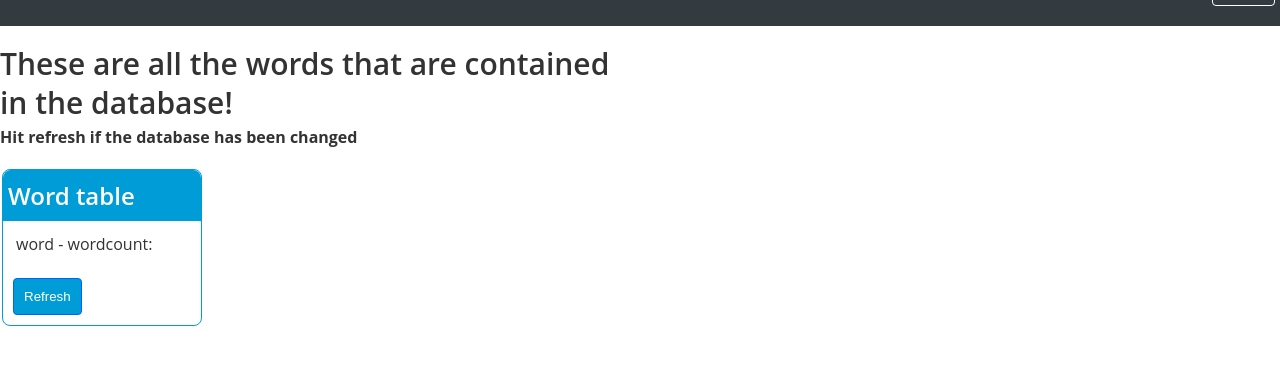
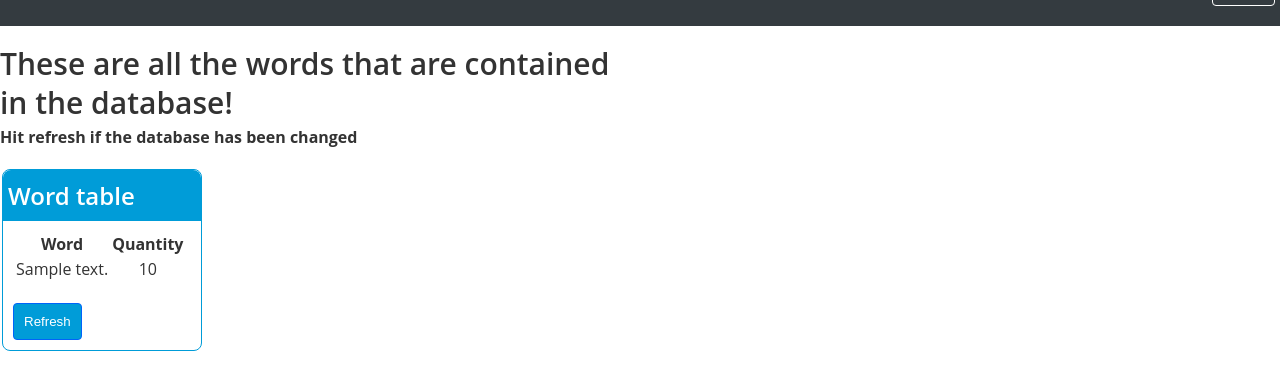
Before and after one commit to dsebok/word-saver, a Flask app: page /word-table in a window 1280 px wide. Shown: the part 51-441 px from the top of the page. Run offline with Flask 2, Linux system fonts and the light colour scheme; the visitor is signed in with stand-in values (Sample User, id 1); tables that the repository leaves empty or names only in its code hold one stand-in row (values such as "Sample post").

Commit message:
Connect word-table controller to logic and database

```diff
--- a/app.py
+++ b/app.py
@@ -44,12 +44,10 @@ def countWord():
 
 @app.route("/word-table")
 def wordTablePage():
-    return authorizedAccess('word-table.html')
-
-
-@app.route("/rest-api/dump-words")
-def dumpWords():
-    return authorizedRedirect("/word-table")
+    if 'loggedin' in session:
+        wordtable = getWordTable()
+        return render_template('word-table.html', wordtable=wordtable)
+    return redirect("/")
 
 
 @app.route("/rest-api/authenticate", methods=["POST"])
@@ -81,13 +79,6 @@ def authorizedAccess(target):
     return redirect("/")
 
 
-def authorizedRedirect(target):
-    if 'loggedin' in session:
-        # do stuff
-        return redirect(target)
-    return redirect("/")
-
-
 def authorizedAccess(target):
     if 'loggedin' in session:
         return render_template(
@@ -106,7 +97,9 @@ def findMatchingCredentials(email, password):
 
 def getWordCount(word):
     cursor = mysql.connect().cursor()
-    cursor.execute("SELECT quantity FROM word WHERE word=%s", (word))
+    cursor.execute(
+        "SELECT quantity FROM word WHERE content=%s",
+        (word))
     quantity = cursor.fetchone()
     if quantity:
         return quantity[0]
@@ -114,5 +107,11 @@ def getWordCount(word):
         return 0
 
 
+def getWordTable():
+    cursor = mysql.connect().cursor()
+    cursor.execute("SELECT content, quantity FROM word")
+    return cursor.fetchall()
+
+
 if __name__ == "__main__":
     app.run(debug=True)
--- a/static/css/main.css
+++ b/static/css/main.css
@@ -147,6 +147,19 @@ table {
 	padding: 10px;
 }
 
+th, td {
+  vertical-align: middle;
+}
+
+td {
+	text-align: center;
+}
+
+.message {
+	padding: 10px;
+	width: 300px;
+}
+
 /******************* FORM *******************/
 
 button {
--- a/templates/base-loggedin.html
+++ b/templates/base-loggedin.html
@@ -16,7 +16,7 @@
                     <a href="{{ url_for('wordCountingPage', word='-', quantity='-') }}">Find&Count</a>
                 </li>
                 <li>
-                    <a href="{{ url_for('dumpWords') }}">Show me what you got!</a>
+                    <a href="{{ url_for('wordTablePage') }}">Show me what you got!</a>
                 </li>
             </ul>
         </nav>
--- a/templates/word-table.html
+++ b/templates/word-table.html
@@ -3,24 +3,29 @@
 {% block body %}
 <main>
     <section>
-        <form action="{{ url_for('dumpWords') }}" method="GET">
+        <form action="{{ url_for('wordTablePage') }}" method="GET">
             <h2>These are all the words that are contained in the database!</h2>
             <h4>Hit refresh if the database has been changed</h4>
             <fieldset>
                 <div class="card-header">Word table</div>
+                {% if wordtable|length < 1 %}
+                <div class="message">
+                    <h4>There are no words in the database yet</h4>
+                </div>
+                {% else %}
                 <table>
                     <tr>
-                        <td>
-                            <label>word</label>
-                        </td>
-                        <td>
-                            <label> - wordcount:</label>
-                        </td>
-                        <td>
-                            <label>{{ quantity }}</label>
-                        </td>
+                        <th>Word</th>
+                        <th>Quantity</th>
                     </tr>
+                    {% for word in wordtable %}
+                    <tr>
+                        <td><label>{{ word[0] }}</label></td>
+                        <td><label>{{ word[1] }}</label></td>
+                    </tr>
+                    {% endfor %}
                 </table>
+                {% endif %}
                 <button type="submit">Refresh</button>
             </fieldset>
         </form>
```
